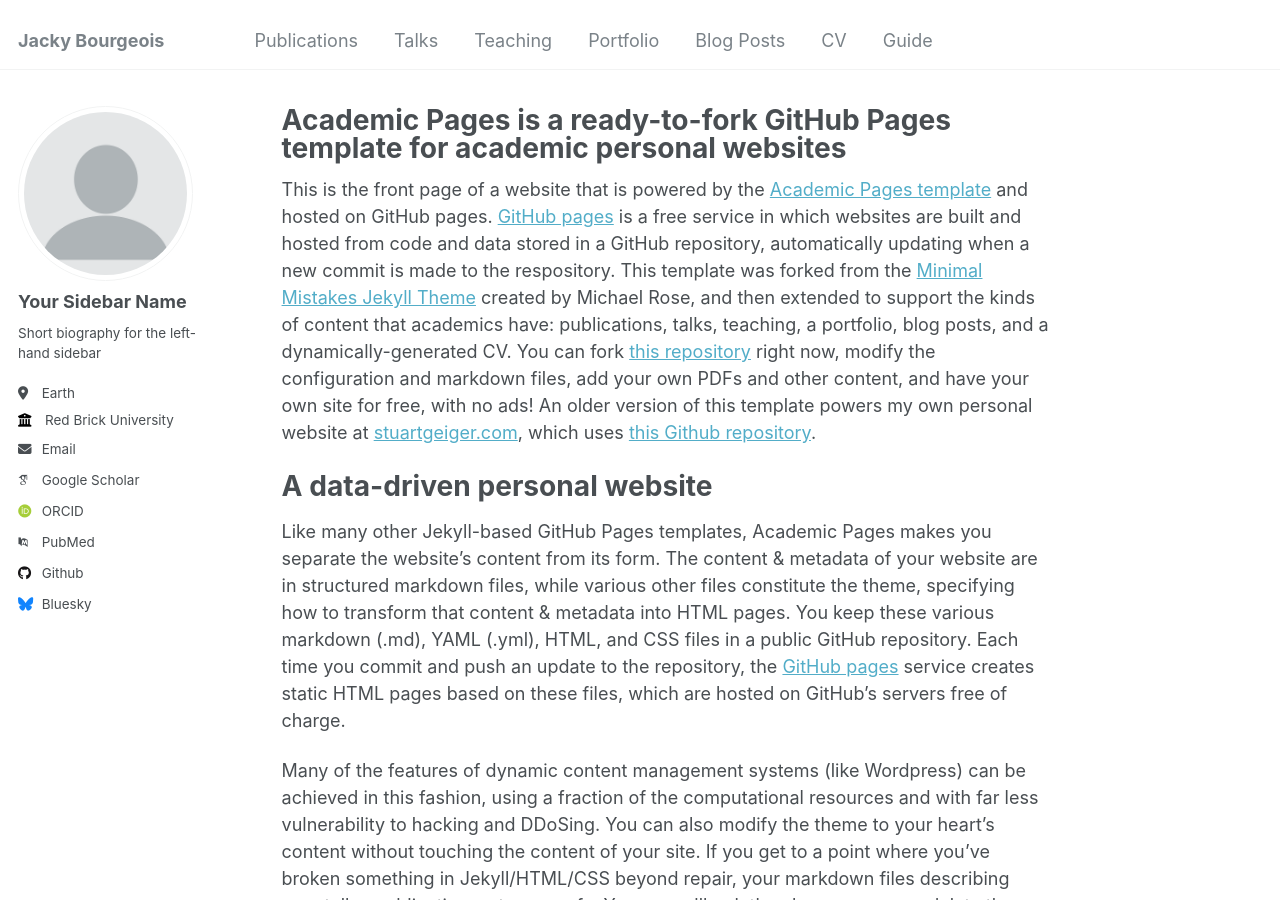
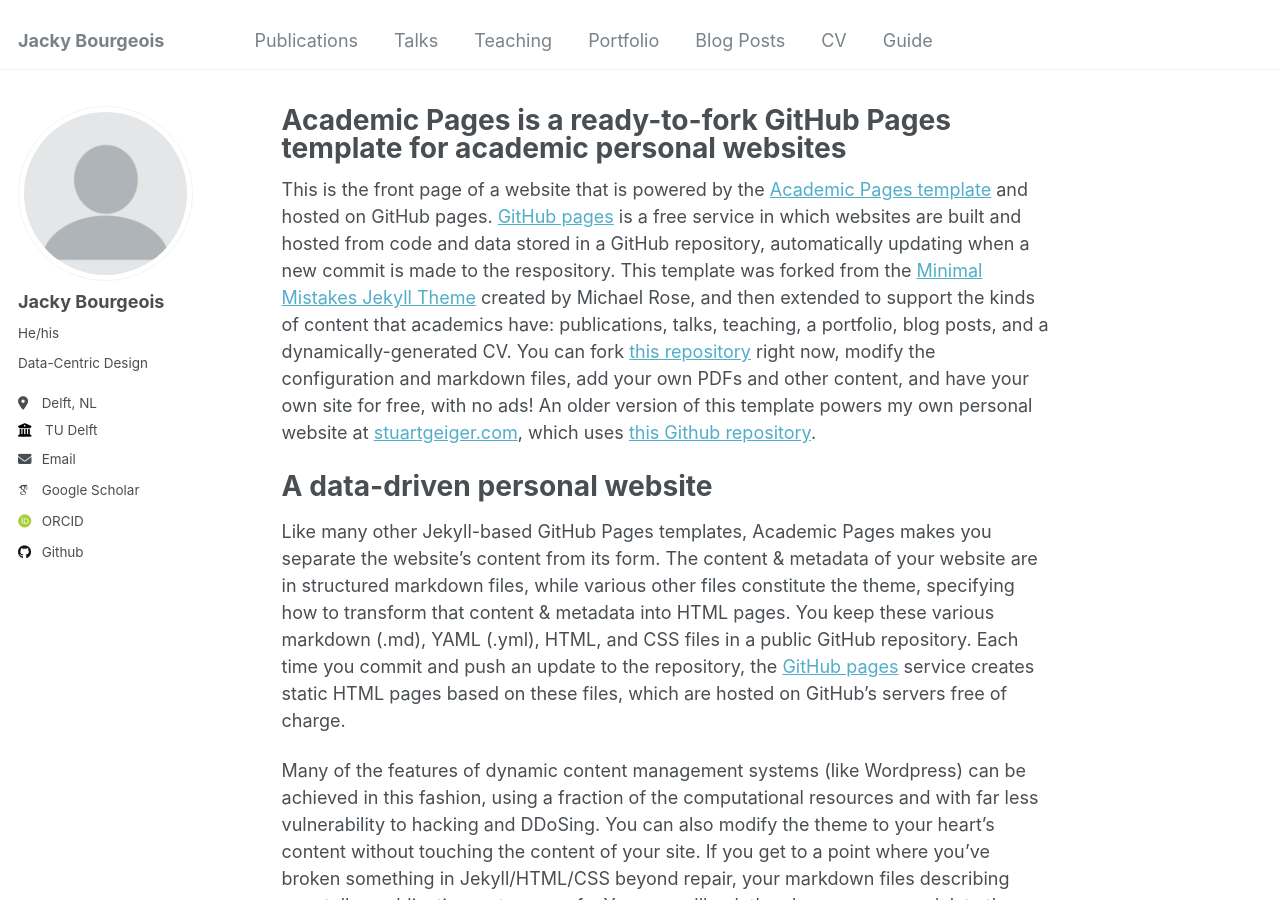
Before and after one commit to jackybourgeois/jackybourgeois.github.io, a Jekyll site: the page built from _pages/about.md, in a window 1280 px wide and 900 px high. Built offline with Jekyll 4.4.1, drawn with Linux system fonts in a browser that asks for light colours; some web fonts are replaced.

Commit message:
general settings

```diff
--- a/_config.yml
+++ b/_config.yml
@@ -22,33 +22,33 @@ repository               : "jackybourgeois/jackybourgeois.github.io"
 author:
   # Biographic information
   avatar           : "profile.png"
-  name             : "Your Sidebar Name"
-  pronouns         : # example: "she/her"
-  bio              : "Short biography for the left-hand sidebar"
-  location         : "Earth"
-  employer         : "Red Brick University"
+  name             : "Jacky Bourgeois"
+  pronouns         : "He/his"
+  bio              : "Data-Centric Design"
+  location         : "Delft, NL"
+  employer         : "TU Delft"
   uri              : # URL
-  email            : "none@example.org"
+  email            : "J.Bourgeois@tudelft.nl"
 
   # Academic websites
   arxiv            : # URL - Update with the correct link to your profile
-  googlescholar    : "https://scholar.google.com/citations?user=PS_CX0AAAAAJ"
+  googlescholar    : "https://scholar.google.com/citations?user=GKJDRe8AAAAJ"
   impactstory      : # URL
-  orcid            : "http://orcid.org/yourorcidurl"
+  orcid            : "https://orcid.org/0000-0003-1090-5703"
   semantic         : # URL
-  pubmed           : "https://www.ncbi.nlm.nih.gov/pubmed/?term=john+snow"
+  pubmed           : # "https://www.ncbi.nlm.nih.gov/pubmed/?term=john+snow"
   researchgate     : # URL
 
   # Repositories and software development
   bitbucket        : # Username - Update with your username on the site
   codepen          : # Username
   dribbble         : # Username
-  github           : "academicpages"
+  github           : "jackybourgeois"
   kaggle           : # Username
   stackoverflow    : # User number or user number and name (i.e., use "1" or "1/jeff-atwood")
 
   # Social media
-  bluesky          : "bsky.app" # Replace this with you Bluesky username
+  bluesky          : # "bsky.app" # Replace this with you Bluesky username
   facebook         : # Username
   flickr           : # Username
   foursquare       : # Username
```
